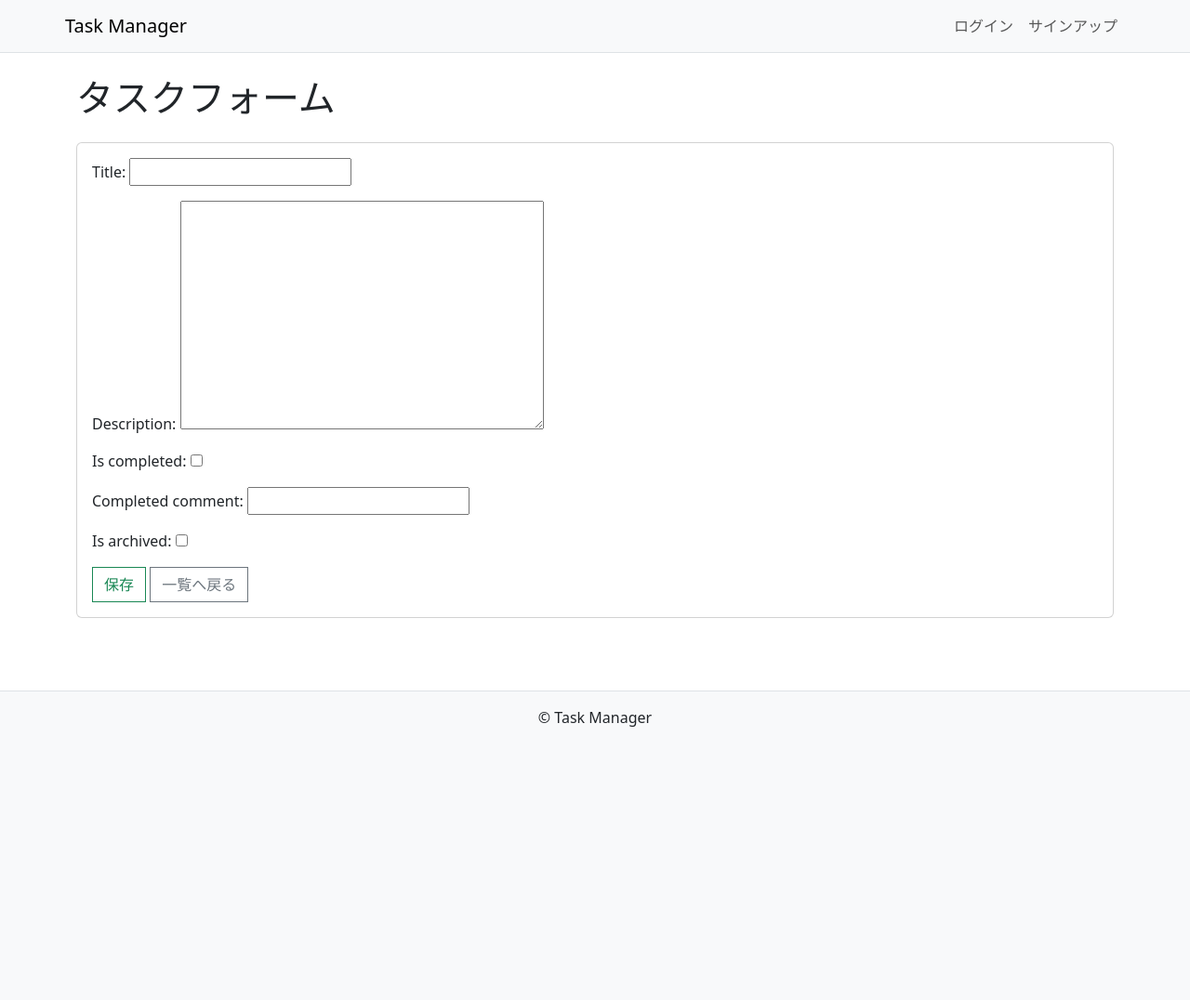
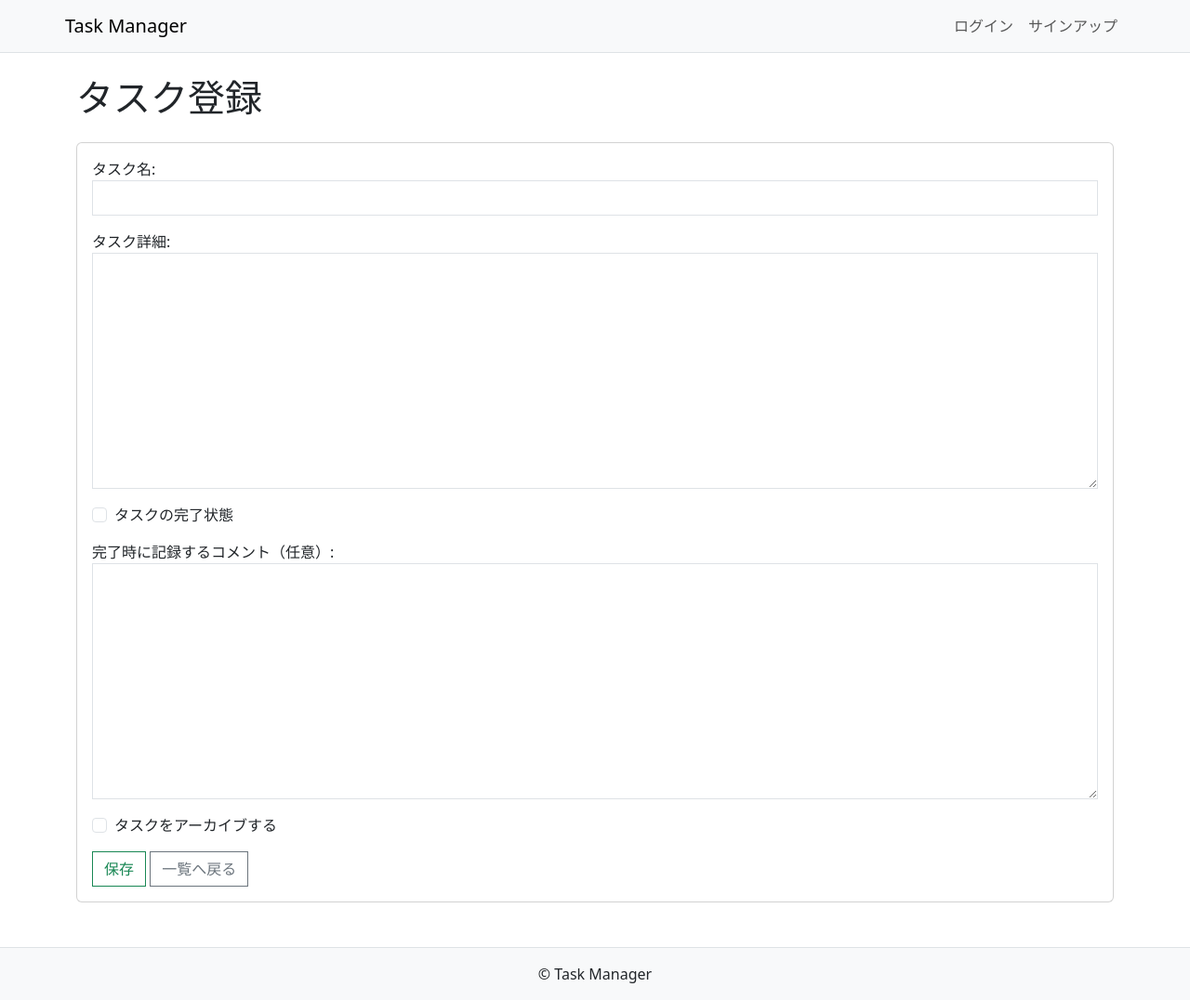
Before and after one commit to ShigeoYugawa/task_manager, a Django app: page /tasks/create/ in a window 1280 px wide. Shown: the whole page at 93% size. Before the commit the page ends 782 px from the top, so only its background shows below. Run offline with Django 5.2, Linux system fonts and the light colour scheme; some libraries are stand-ins or nearby versions.

Commit message:
refactor:tasks/forms.py tasks/models.py tasks/task_form.html 修正

```diff
--- a/task_manager/tasks/forms.py
+++ b/task_manager/tasks/forms.py
@@ -19,6 +19,13 @@ class TaskForm(forms.ModelForm):
             'completed_comment',
             'is_archived',
         ]
+        widgets = {
+            'title': forms.TextInput(attrs={'class': 'form-control'}),
+            'description': forms.Textarea(attrs={'class': 'form-control'}),
+            'completed_comment': forms.Textarea(attrs={'class': 'form-control'}),
+            'is_completed': forms.CheckboxInput(attrs={'class': 'form-check-input'}), # 明示的に CheckboxInput にする
+            'is_archived': forms.CheckboxInput(attrs={'class': 'form-check-input'}), # 明示的に CheckboxInput にする
+        }
 
 
 def to_bool(value: str) -> bool:
--- a/task_manager/tasks/models.py
+++ b/task_manager/tasks/models.py
@@ -15,25 +15,25 @@ class Task(models.Model):
     """
 
     # タスクのタイトル（必須）
-    title = models.CharField(max_length=200)
+    title = models.CharField(verbose_name="タスク名", max_length=200)
 
     # タスクの詳細説明
-    description = models.TextField(blank=True)
+    description = models.TextField(verbose_name="タスク詳細", blank=True)
 
     # タスクの完了状態。デフォルトは未完了
-    is_completed = models.BooleanField(default=False)
+    is_completed = models.BooleanField(verbose_name="タスクの完了状態", default=False)
 
     # タスク作成日時。オブジェクト作成時に自動設定
-    created_at = models.DateTimeField(auto_now_add=True)
+    created_at = models.DateTimeField(verbose_name="タスク作成日時", auto_now_add=True)
 
     # 最終更新日時。更新時に自動で書き換わる
-    updated_at = models.DateTimeField(auto_now=True)
+    updated_at = models.DateTimeField(verbose_name="最終更新日時", auto_now=True)
 
     # 完了時に記録するコメント（任意）。空でもOK
-    completed_comment = models.CharField(max_length=200, blank=True)
+    completed_comment = models.CharField(verbose_name="完了時に記録するコメント（任意）", max_length=200, blank=True)
 
     # タスクをアーカイブするかどうか。デフォルトは通常タスク
-    is_archived = models.BooleanField(default=False)
+    is_archived = models.BooleanField(verbose_name="タスクをアーカイブする", default=False)
 
 
     def __str__(self) -> str:
--- a/task_manager/tasks/templates/tasks/task_form.html
+++ b/task_manager/tasks/templates/tasks/task_form.html
@@ -1,18 +1,39 @@
 <!-- task_manager/tasks/templates/tasks/task_form.html -->
 
 {% extends "base.html" %}
+{% load widget_tweaks %}
 
-{% block title %}タスクフォーム{% endblock %}
+{% block title %}タスク登録{% endblock %}
 
 {% block content %}
 <section>
-    <h1 class="mb-4">タスクフォーム</h1>
+    <h1 class="mb-4">タスク登録</h1>
 
     <article class="card">
         <div class="card-body">
             <form method="post">
                 {% csrf_token %}
-                {{ form.as_p }}
+                {% for field in form %}
+                    <div class="mb-3">
+                        {% if field.field.widget.input_type == "checkbox" %}
+                            <div class="form-check">
+                                {{ field|add_class:"form-check-input" }}
+                                <label class="form-check-label" for="{{ field.id_for_label }}">
+                                    {{ field.label }}
+                                </label>
+                            </div>
+                        {% else %}
+                            {{ field.label_tag }}<br>
+                            {{ field|add_class:"form-control" }}
+                        {% endif %}
+                        {% if field.errors %}
+                            <div class="text-danger small">{{ field.errors }}</div>
+                        {% endif %}
+                        {% if field.help_text %}
+                            <div class="form-text">{{ field.help_text }}</div>
+                        {% endif %}
+                    </div>
+                {% endfor %}
                 <nav class="mt-3">
                     <button type="submit" class="btn btn-outline-success">保存</button>
                     <a href="{% url 'tasks:task_list' %}" class="btn btn-outline-secondary">一覧へ戻る</a>
```
